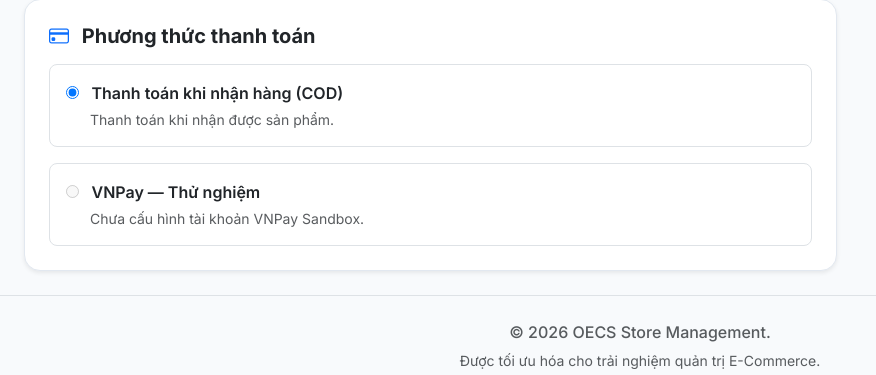
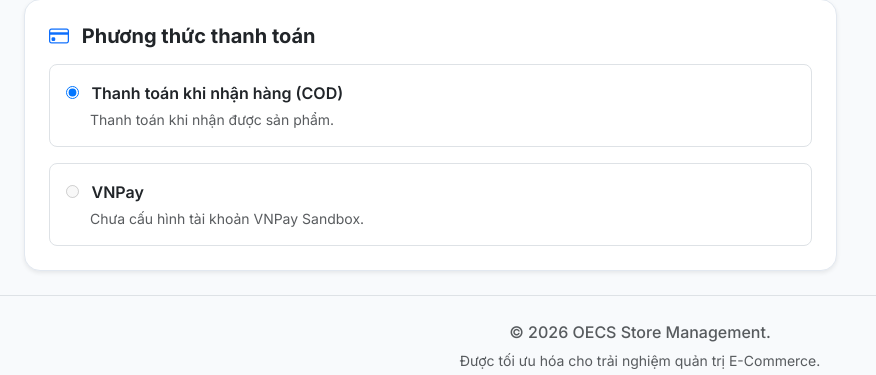
Before and after one commit to THAINGUYENPHAT/Group3_SE2001_Project_SWP391, a Java web app: template OECS/src/main/webapp/WEB-INF/checkout/checkout.jsp in a window 1280 px wide. Shown: the part 784-1159 px from the top of the page, without its empty margins (0-876 px from the left). Run offline with Tomcat 11, a stand-in JSP engine, Linux system fonts and the light colour scheme; the template is opened without the code that fills it, so the values that code supplies are empty; database files in the repository are not loaded.

Commit message:
Simplify VNPay checkout label

```diff
--- a/OECS/src/main/webapp/WEB-INF/checkout/checkout.jsp
+++ b/OECS/src/main/webapp/WEB-INF/checkout/checkout.jsp
@@ -769,7 +769,7 @@
                         ${vnpayAvailable ? '' : 'disabled'}>
 
                     <span class="fw-semibold ms-2">
-                        VNPay — Thử nghiệm
+                        VNPay
                     </span>
 
                     <div class="text-muted small ms-4 mt-1">
```
